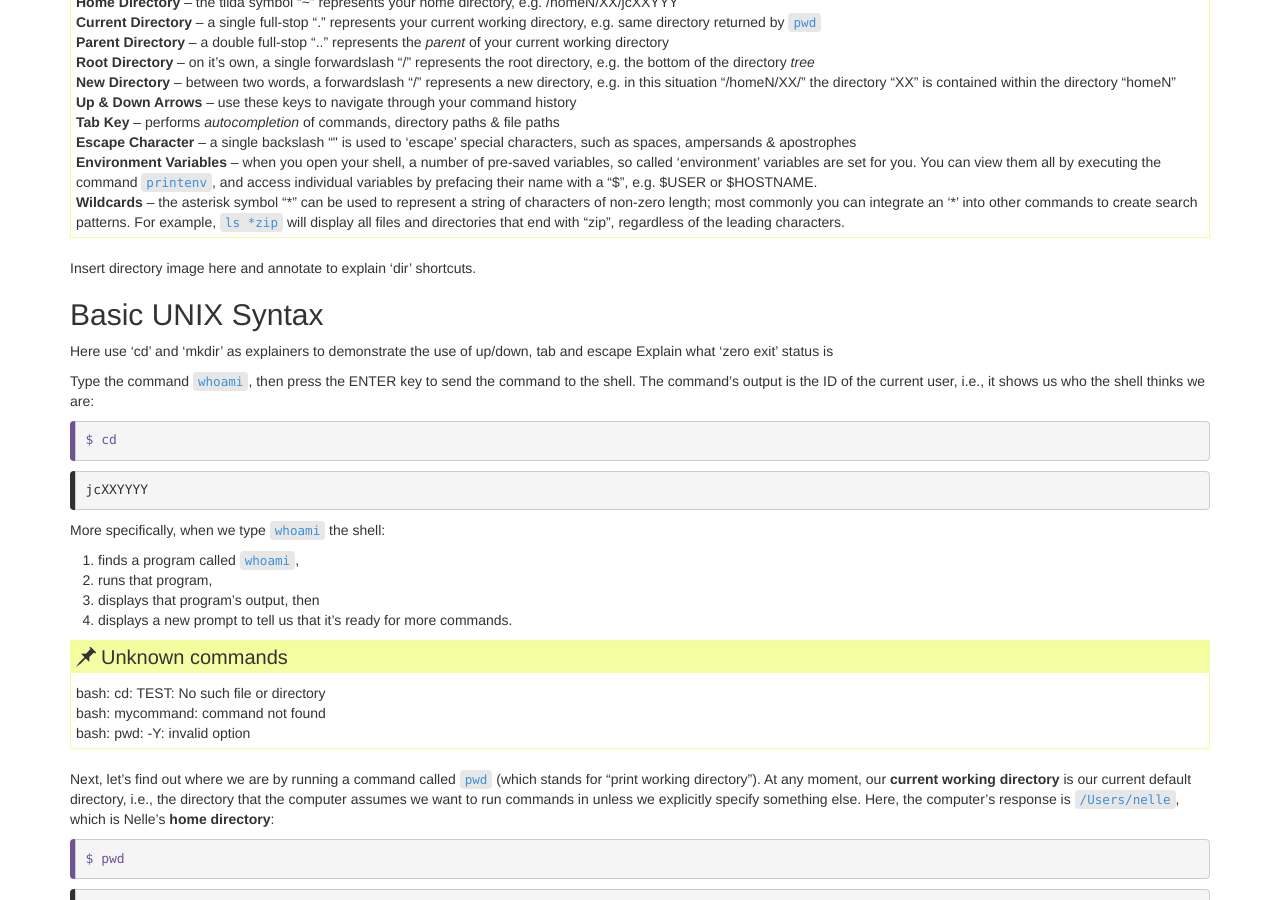
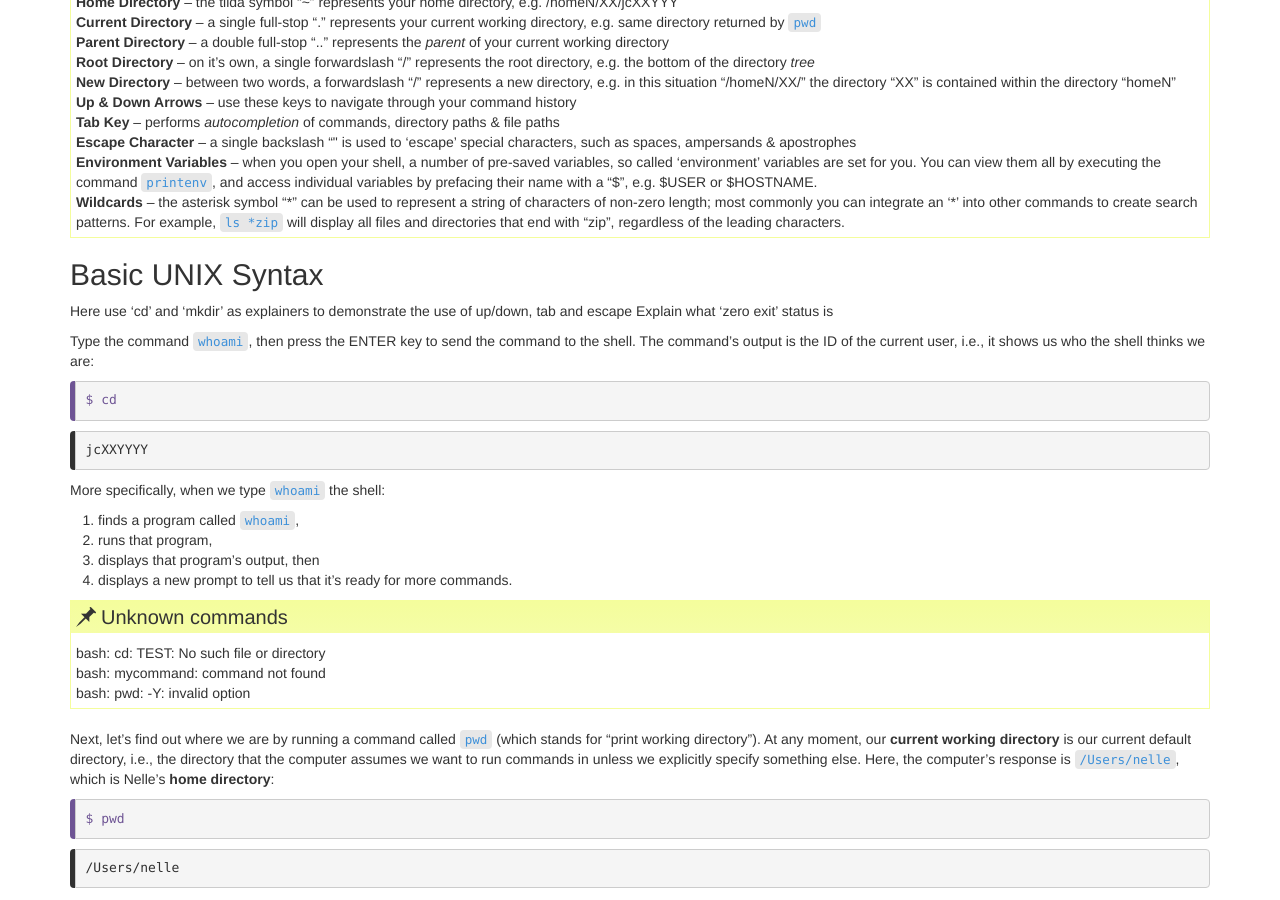
Before and after one commit to khill42/OSC_IntroHPC, a Jekyll site: the page built from _episodes/02-bash2.md, in a window 1280 px wide and 900 px high, scrolled down 578 px. Built offline with Jekyll 4.4.1, drawn with Linux system fonts in a browser that asks for light colours.

Commit message:
Update 02-bash2.md

```diff
--- a/_episodes/02-bash2.md
+++ b/_episodes/02-bash2.md
@@ -34,8 +34,6 @@ Additionally, the use of 'tab completion' can help us ensure we are typing comma
 > **Environment Variables** -- when you open your shell, a number of pre-saved variables, so called 'environment' variables are set for you. You can view them all by executing the command `printenv`, and access individual variables by prefacing their name with a "$", e.g. $USER or $HOSTNAME.
 > **Wildcards** -- the asterisk symbol "*" can be used to represent a string of characters of non-zero length; most commonly you can integrate an '\*' into other commands to create search patterns.  For example, `ls *zip` will display all files and directories that end with "zip", regardless of the leading characters.
 {: .callout}
-
-Insert directory image here and annotate to explain 'dir' shortcuts.
 
 ## Basic UNIX Syntax
 
```
